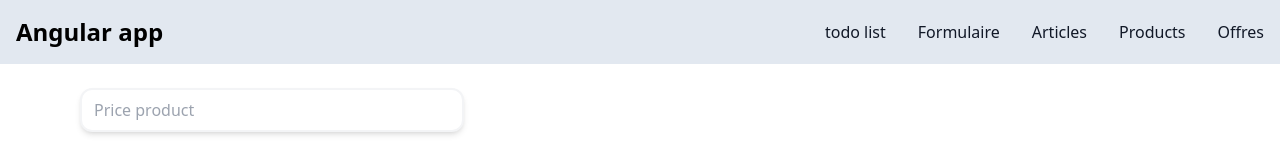
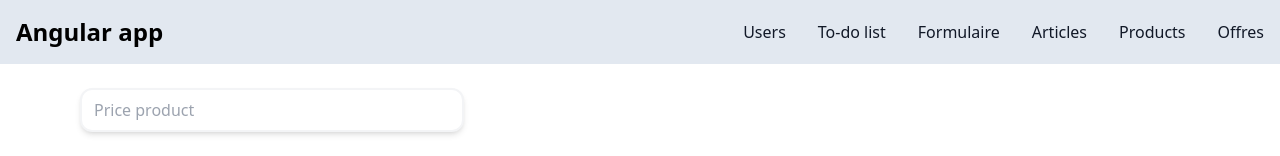
Before and after one commit to Jnayeh/angular-relearning-app, an Angular app: page /products in a window 1280 px wide. Shown: the top 156 px of the page. Built offline with nearby package versions, Linux system fonts and the light colour scheme.

Commit message:
adds user list to routing and navbar

```diff
--- a/src/app/app-routing.module.ts
+++ b/src/app/app-routing.module.ts
@@ -6,6 +6,7 @@ import { OffresEmploiComponent } from './components/offres-emploi/offres-emploi.
 import { ArticlesComponent } from './components/articles/articles.component';
 import { TemplateDrivenFormComponent } from './components/template-driven-form/template-driven-form.component';
 import { TodoListComponent } from './components/todo-list/todo-list.component';
+import { UsersComponent } from './components/users/users.component';
 
 const routes: Routes = [
   { path: '', redirectTo: 'products', pathMatch: 'full' },
@@ -15,6 +16,7 @@ const routes: Routes = [
   { path: 'articles', component: ArticlesComponent },
   { path: 'formulaire', component: TemplateDrivenFormComponent },
   { path: 'todos', component: TodoListComponent },
+  { path: 'users', component: UsersComponent },
   { path: '**', component: OffresEmploiComponent },
 ];
 
--- a/src/app/components/navbar/navbar.component.html
+++ b/src/app/components/navbar/navbar.component.html
@@ -8,8 +8,12 @@
       <ul
         class="flex flex-col font-medium p-4 md:p-0 mt-4 border rounded-lg md:flex-row md:space-x-8 md:mt-0 md:border-0 ">
         <li>
+          <a routerLink="users"
+            class="block py-2 pl-3 pr-4 text-gray-900 rounded md:hover:bg-transparent md:border-0 md:hover:text-blue-700 md:p-0">Users</a>
+        </li>
+        <li>
           <a routerLink="todos"
-            class="block py-2 pl-3 pr-4 text-gray-900 rounded md:hover:bg-transparent md:border-0 md:hover:text-blue-700 md:p-0">todo list</a>
+            class="block py-2 pl-3 pr-4 text-gray-900 rounded md:hover:bg-transparent md:border-0 md:hover:text-blue-700 md:p-0">To-do list</a>
         </li>
         <li>
           <a routerLink="formulaire"
```
